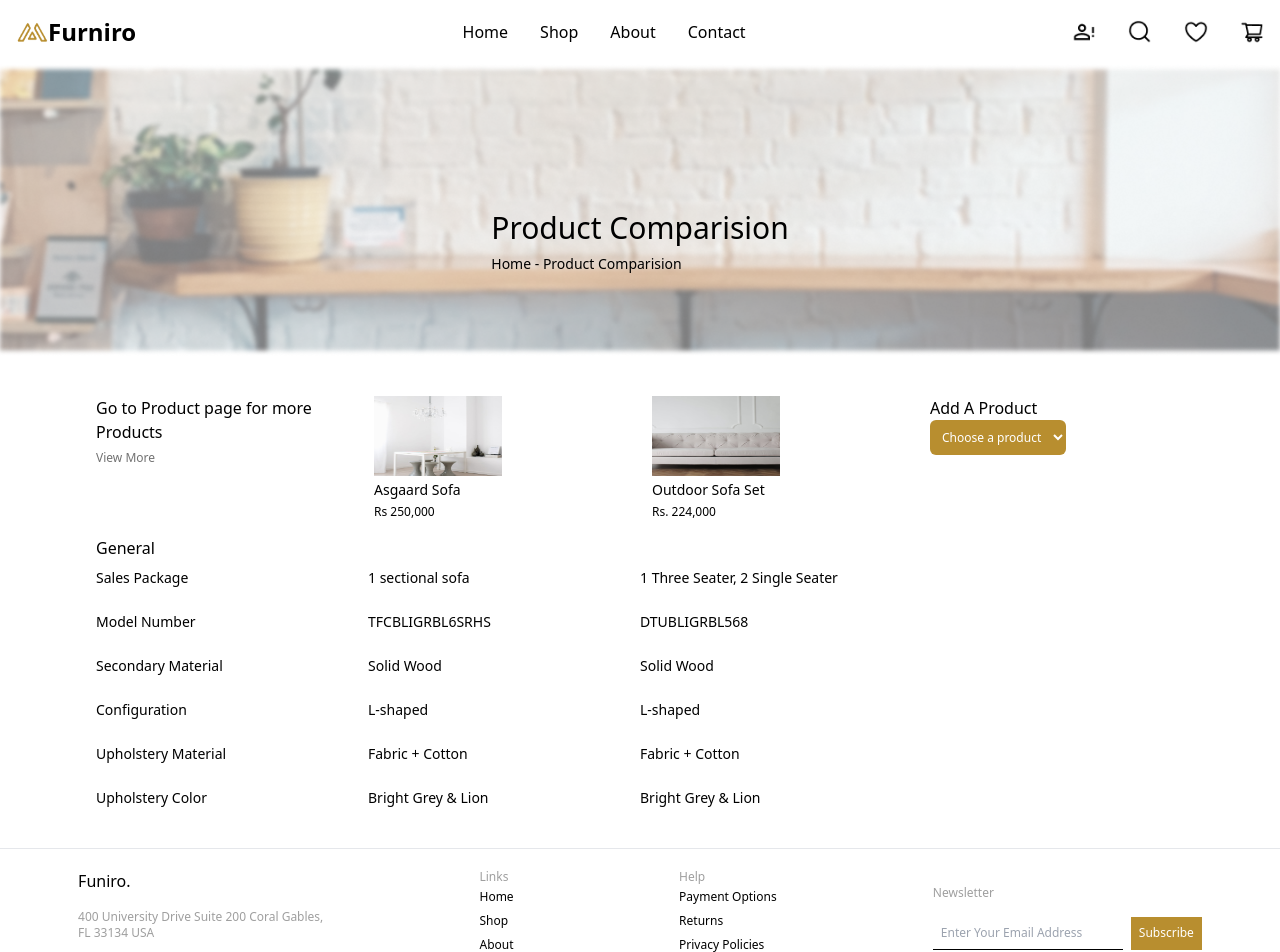
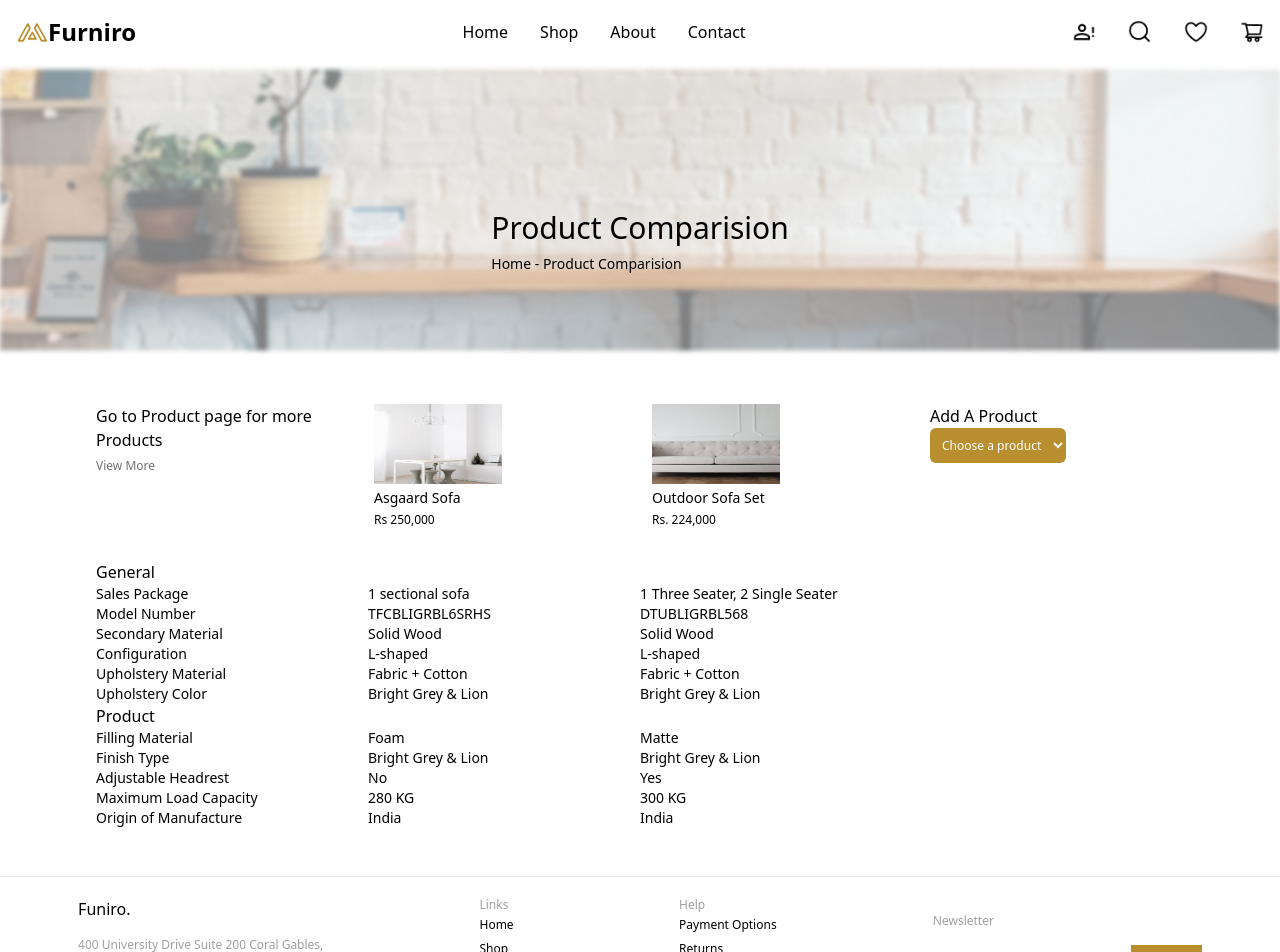
Before and after one commit to SuyogLuitel/furniture-project, a React (Vite) app: page /about in a window 1280 px wide. Shown: the top 952 px of the page. Built offline with nearby package versions, Linux system fonts and the light colour scheme.

Commit message:
checkout page

```diff
--- a/src/Pages/About.jsx
+++ b/src/Pages/About.jsx
@@ -14,13 +14,18 @@
     { p1: 'Configuration', p2: 'L-shaped', p3: 'L-shaped' },
     { p1: 'Upholstery Material', p2: 'Fabric + Cotton', p3: 'Fabric + Cotton' },
     { p1: 'Upholstery Color', p2: 'Bright Grey & Lion', p3: 'Bright Grey & Lion' },
+    { title: 'Product ', p1: 'Filling Material', p2: 'Foam', p3: 'Matte' },
+    { p1: 'Finish Type', p2: 'Bright Grey & Lion', p3: 'Bright Grey & Lion' },
+    { p1: 'Adjustable Headrest', p2: 'No', p3: 'Yes' },
+    { p1: 'Maximum Load Capacity', p2: '280 KG', p3: '300 KG' },
+    { p1: 'Origin of Manufacture', p2: 'India', p3: 'India' },
 ]
 
 const About = () => {
     return (
         <div>
             <Banner title='Product Comparision' />
-            <div className='flex flex-col gap-2 px-24 py-10'>
+            <div className='flex flex-col gap-8 px-24 py-12'>
                 <div className='grid grid-cols-4 gap-6'>
                     <div>
                         <h2 className='text-base font-medium'>Go to Product page for more Products</h2>
@@ -40,16 +45,18 @@
                         </select>
                     </div>
                 </div>
+                <div>
                     {infos.map((info) => (
                         <div>
-                        <h2 className='text-base font-medium py-2'>{info.title}</h2>
+                            <h2 className='text-base font-medium'>{info.title}</h2>
                             <div className='grid grid-cols-4'>
-                            <p className='text-sm font-normal'>{info.p1}</p>
+                                <p className='text-sm font-medium'>{info.p1}</p>
                                 <p className='text-sm font-normal'>{info.p2}</p>
-                            <p className='text-sm font-normal'>{info.p3}</p>
+                                <p className='text-sm  font-normal'>{info.p3}</p>
                             </div>
                         </div>
                     ))}
+                </div>
             </div>
         </div >
     )
```
Lines whose indentation alone changed are shown as unchanged.
